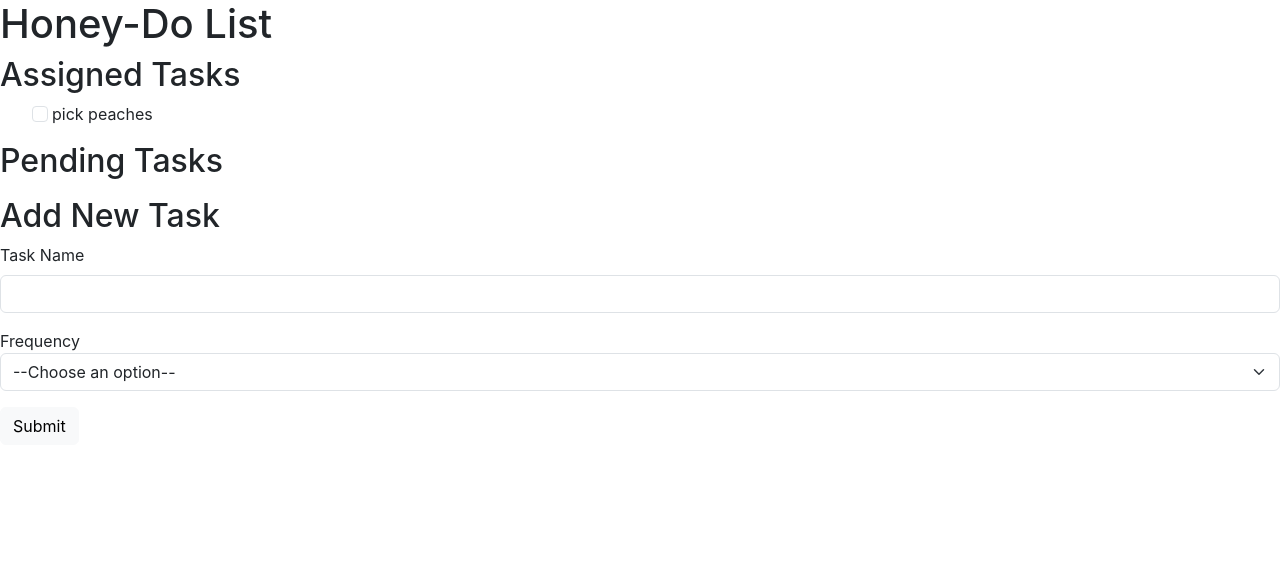
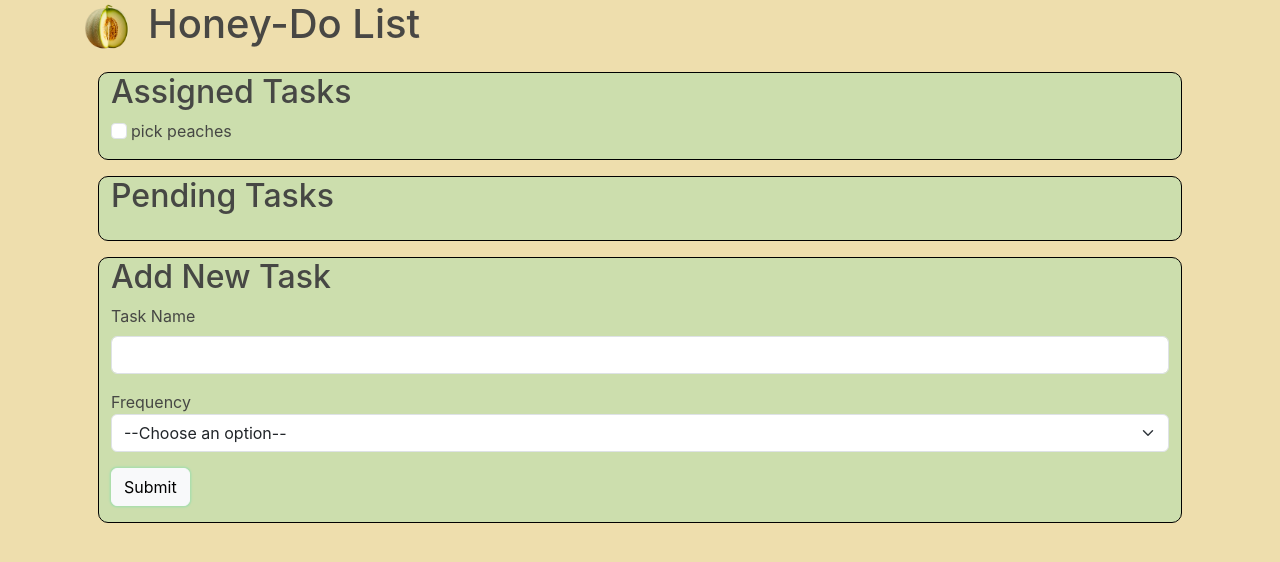
Before and after one commit to javar10/Honey-Do-List_React, a React (Create React App) app: page / in a window 1280 px wide. Shown: the top 562 px of the page. Built offline with nearby package versions, Linux system fonts and the light colour scheme.

Commit message:
updated CSS

```diff
--- a/src/App.css
+++ b/src/App.css
@@ -1,19 +1,68 @@
-.App {
-  text-align: center;
+:root {
+  /* Productivity Colors:
+  --main-background: hsl(239, 24%, 49%, 50%);
+  --main-background: hsl(8, 70%, 58%, 50%);
+  --alt-background: #df5b47;
+  --alt-background: #bf1b47;
+  --accent-color: #872a42;
+  --alt-color: #bf1b47;
+  --main-text: 	#380042;
+  --alt-text: #5f609c; */
+
+  /* Honeydew Colors */
+  --main-background: 	#eedead;
+  --alt-background: 	#ccdead;
+  --accent-color: 	#aadead;
+  --feature-color: #dddead;
+  --alt-color:  #bbdead;
+  --main-text: rgba(61, 61, 61, 0.937);
+  --alt-text:
+
 }
 
-.App-logo {
-  height: 40vmin;
-  pointer-events: none;
+body {
+  background-color: var(--main-background);
+  color: var(--main-text);
 }
 
-@media (prefers-reduced-motion: no-preference) {
-  .App-logo {
-    animation: App-logo-spin infinite 20s linear;
-  }
+button {
+  background-color: var(--feature-color);
+  border: .1px solid var(--accent-color);
+  border-radius: 5px;
+  box-shadow: 0 0 1.5px 1.5px var(--accent-color);
+  color: var(--main-text);
+  font-weight: bold;
+  margin-bottom: 1rem;
+  padding: .2rem 1rem;
 }
 
-.App-header {
+button:hover {
+  background-color: var(--alt-color);
+}
+
+form input {
+  background-color: var(--feature-color);
+}
+
+.header {
+  display: flex;
+  align-items: center;
+}
+
+.header h1, .header img {
+  display: inline;
+  vertical-align: middle;
+  padding-right: 1rem;
+}
+
+.row {
+  background-color: var(--alt-background);
+  border: 1px solid black;
+  border-radius: 10px;
+  margin: 1rem;
+}
+
+/* .App-header {
   background-color: #282c34;
   min-height: 100vh;
   display: flex;
@@ -22,17 +71,4 @@
   justify-content: center;
   font-size: calc(10px + 2vmin);
   color: white;
-}
-
-.App-link {
-  color: #61dafb;
-}
-
-@keyframes App-logo-spin {
-  from {
-    transform: rotate(0deg);
-  }
-  to {
-    transform: rotate(360deg);
-  }
-}
+} */
--- a/src/App.js
+++ b/src/App.js
@@ -1,3 +1,5 @@
+import './App.css';
+import honeydew from './assets/HoneydewIMG2.png';
 import AssignedTasks from "./components/AssignedTasks";
 import NewTaskForm from "./components/NewTaskForm";
 import PendingTasks from "./components/PendingTasks";
@@ -44,12 +46,26 @@ function App() {
   // newTask needs to be an array, tasks, that get updated evertime a new task is added
 
   return (
-    <div >
-      <h1>Honey-Do List</h1>
-      <AssignedTasks assignedList={assignedList}/>
-      <PendingTasks assignedList={assignedList} setAssignedList={setAssignedList} taskList={taskList} setTaskList={setTaskList} usersArray={usersArray}/>
-      <h2>Add New Task</h2>
-      <NewTaskForm taskList={taskList} setTaskList={setTaskList}/>
+    <div className="container">
+      <div className="header">  {/*style={{ margin: '1rem 0', display: 'flex', alignItems: 'center' }} */}
+        <img src={honeydew} height="50rem" />
+        <h1>Honey-Do List</h1>
+        {/* <img src={honeydew} height="50rem" style={{ display: 'inline', marginRight: '2rem', verticalAlign: 'middle' }} />
+        <h1 style={{ display: 'inline', marginRight: '10px' }}>Honey-Do List</h1> */}
+      </div>
+      <div className="row">
+        <AssignedTasks className="col" assignedList={assignedList}/>
+      </div>
+      <div className="row">
+        <PendingTasks className="col" assignedList={assignedList} setAssignedList={setAssignedList} taskList={taskList} setTaskList={setTaskList} usersArray={usersArray}/>
+      </div>
+      <div className="row">
+        <div className="col">
+          <h2>Add New Task</h2>
+          <NewTaskForm taskList={taskList} setTaskList={setTaskList}/>
+        </div>
+      </div>
+
     </div>
   );
 }
--- a/src/components/buttons/AssignTaskBtn.js
+++ b/src/components/buttons/AssignTaskBtn.js
@@ -8,11 +8,14 @@ function AssignTaskBtn({taskList, setTaskList, assignedList, setAssignedList, us
 
     return (
         <>
-        <button type="button" className="btn btn-dark" id="assignTaskBtn" onClick={displayList}>
-            Assign
-        </button>
-        {displayAssignList && <UserList setDisplayAssignList={setDisplayAssignList} taskList={taskList} setTaskList={setTaskList} assignedList={assignedList} setAssignedList={setAssignedList} usersArray={usersArray} task={task}/>}
+            <button type="button" id="assignTaskBtn" onClick={displayList}>
+                Assign
+            </button>
+            {displayAssignList && <UserList setDisplayAssignList={setDisplayAssignList} taskList={taskList} setTaskList={setTaskList} assignedList={assignedList} setAssignedList={setAssignedList} usersArray={usersArray} task={task}/>}
+
         </>
+
+
 
     );
 }
--- a/src/components/buttons/NewTaskBtn.js
+++ b/src/components/buttons/NewTaskBtn.js
@@ -1,3 +1,4 @@
+import '/src/App.css';
 import { useState } from 'react';
 import NewTaskForm from "../NewTaskForm";
 
@@ -11,7 +12,7 @@ function NewTaskBtn() {
     return (
         <div>
             {isNewTask && <NewTaskForm />}
-            <button type="button" className="btn btn-light" id="newTaskBtn" onClick={displayForm}>
+            <button style={{backgroundColor: 'blue'}} type="button" id="newTaskBtn" onClick={displayForm}>
                 New Task
             </button>
         </div>
```
Also changed, not shown: src/assets/HoneydewIMG2.png (added), 1 other file (tests, documents, lock files or other folders).
